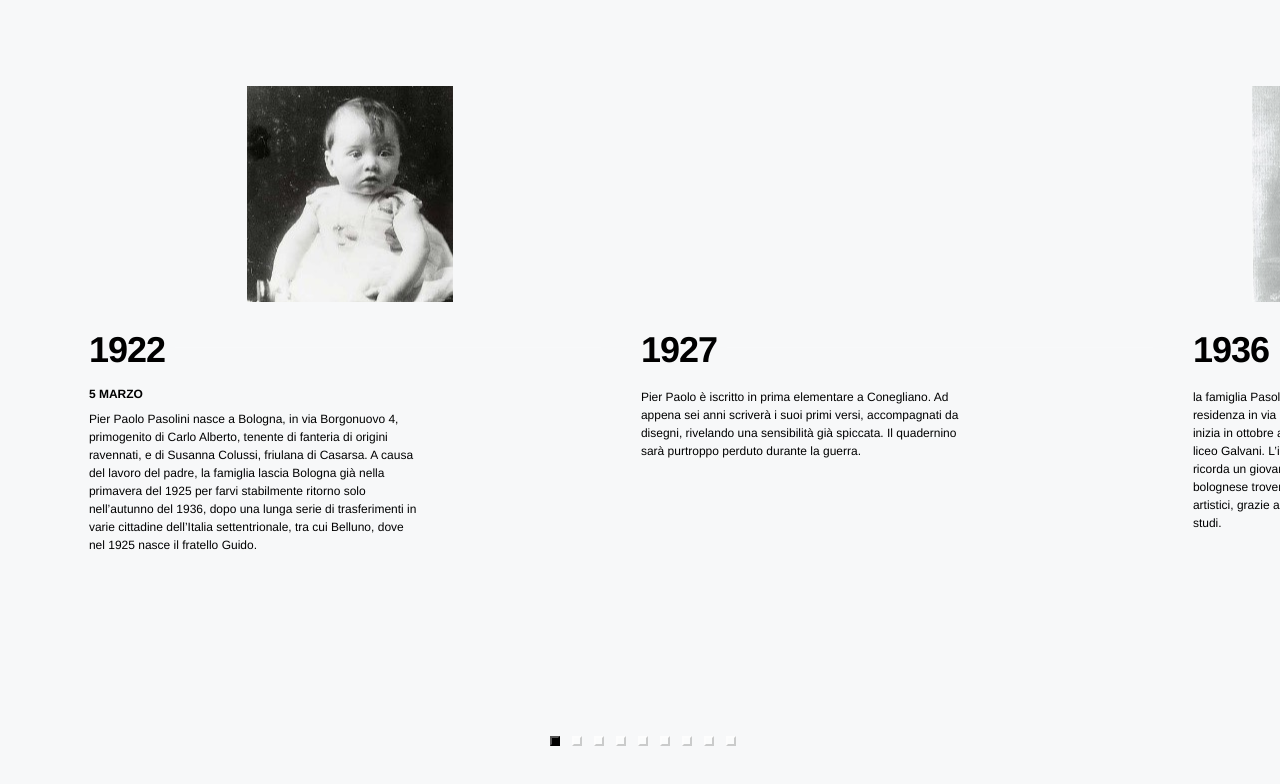
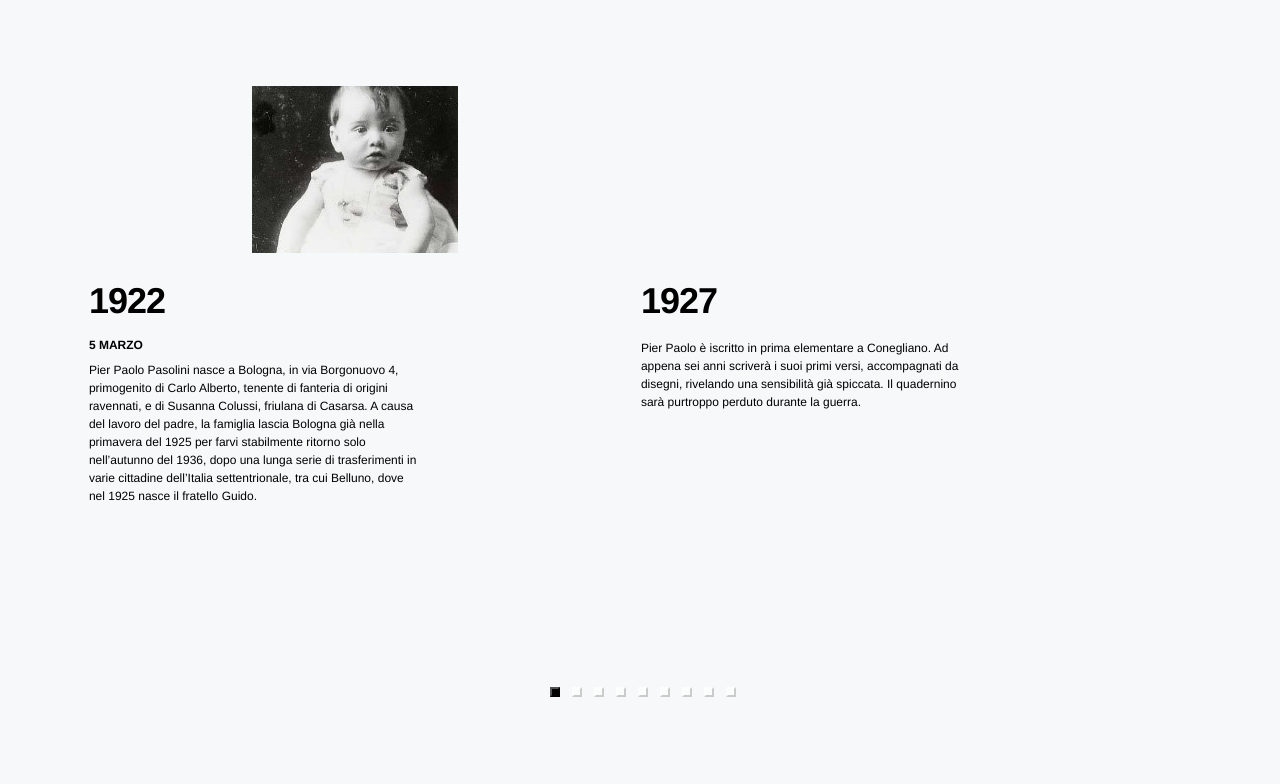
Before and after one commit to dersuchendee/school_timeline, a plain HTML site: page index.html in a window 1280 px wide. Drawn offline with nearby package versions, Linux system fonts and the light colour scheme.

Commit message:
Add files via upload

```diff
--- a/style.css
+++ b/style.css
@@ -31,7 +31,7 @@ body {
   opacity: 0;
 }
 .timeline-carousel .slick-list {
-  overflow: visible;
+  overflow: hidden;
 }
 .timeline-carousel .slick-dots {
   bottom: -73px;
@@ -44,14 +44,14 @@ body {
   font-weight: 900;
 }
 .timeline-carousel__image {
-  padding-right: 30px;
+  padding-right: 20px;
 }
 .timeline-carousel__item {
   cursor: pointer;
 }
 .timeline-carousel__item .media-wrapper {
   opacity: 0.4;
-  padding-bottom: 41.4%;
+  padding-bottom: 31.4%;
   -webkit-transition: all 0.4s cubic-bezier(0.55, 0.085, 0.68, 0.53);
   -o-transition: all 0.4s cubic-bezier(0.55, 0.085, 0.68, 0.53);
   transition: all 0.4s cubic-bezier(0.55, 0.085, 0.68, 0.53);
```
